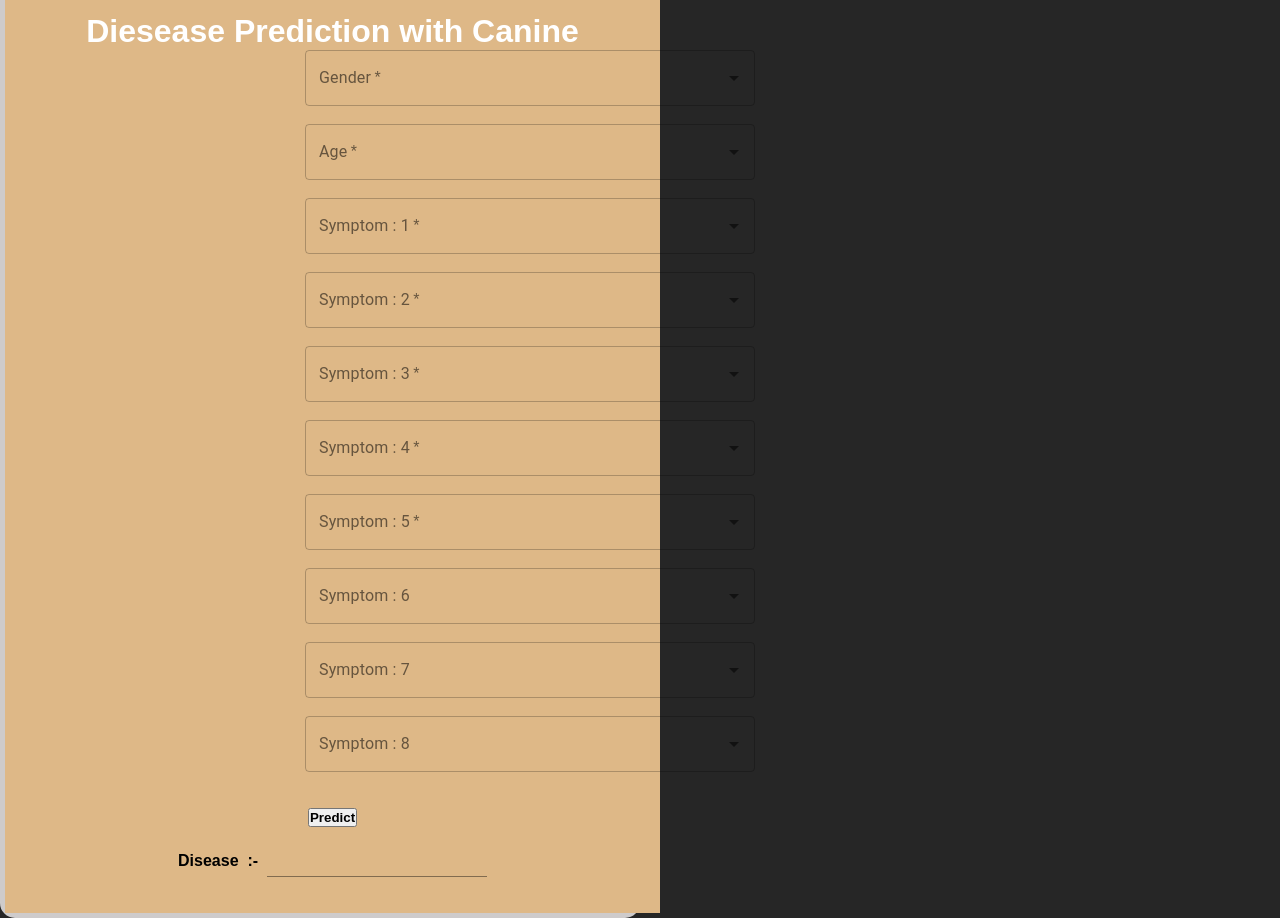
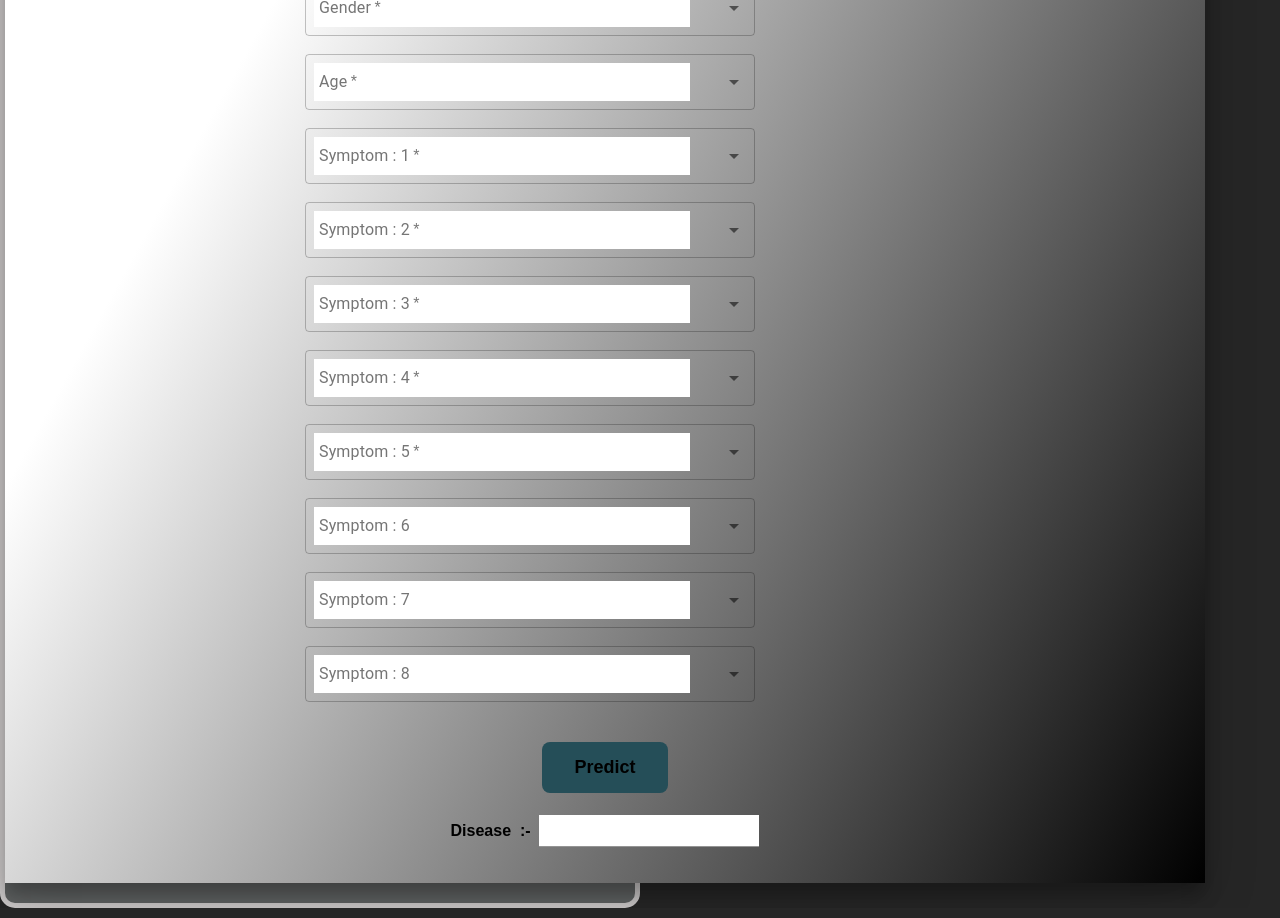
Before and after one commit to SDGP-HEXAGON/CANINE-sdgp, a React (Create React App) app in the folder Front-End/canine/web/: page /symptoms in a window 1280 px wide. Shown: the part 200-1118 px from the top of the page. Built offline with nearby package versions, Linux system fonts and the light colour scheme.

Commit message:
Adding style to Symptoms.css

```diff
--- a/Front-End/canine/web/src/components/pages/cssOfPages/Symptoms.css
+++ b/Front-End/canine/web/src/components/pages/cssOfPages/Symptoms.css
@@ -1,10 +1,55 @@
 .Symptoms
 {
-    width: 655px;
-    /* background-image: url(/public/images/d2.jpg); */
-    margin: auto;
-    margin-top: 100px;
-    background:burlywood;
+    width:1200px;
+    height: auto;
+    background: linear-gradient(299deg, rgba(0,0,0,1) 0%, rgba(255,255,255,1) 82%);
+    /* margin: 20px auto 0px; */
+    margin: 30px auto 0;
     text-align: center;
-    font-family: sans-serif;
+    font-family:cursive;
+    display:relative;
+    margin-bottom: 20px;
+    box-shadow: 0 12px 16px 0 rgba(0,0,0,0.24),0 17px 50px 0 rgba(0,0,0,0.19);
 }
+
+
+.Symptoms h1
+{
+    color: black;
+    font-family: cursive;
+    color: linear-gradient(90deg, rgba(0,0,0,1) 0%, rgba(255,255,255,1) 80%);
+}
+
+.Symptoms p
+{
+    color: linear-gradient(90deg, rgba(0,0,0,1) 0%, rgba(255,255,255,1) 80%);
+    /* font-family: cursive; */
+}
+
+input[type="text"]
+{
+    background-color: white;
+
+}
+
+.Symptoms .btn1
+{
+  background-color:#254e58;
+  border: white;
+  font-family: cursive;
+  padding: 15px 32px;
+  text-align: center;
+  text-decoration: none;
+  display: inline-block;
+  border-radius: 8px;
+  font-size: 18px;
+  margin: 4px 2px;
+  cursor: pointer;
+  -webkit-transition-duration: 0.4s; /* Safari */
+  transition-duration: 0.4s;
+}
+
+.Symptoms .btn1:hover
+{
+    box-shadow: 0 12px 16px 0 rgba(0,0,0,0.24),0 17px 50px 0 rgba(255, 255, 255, 0.19);
+}
```
